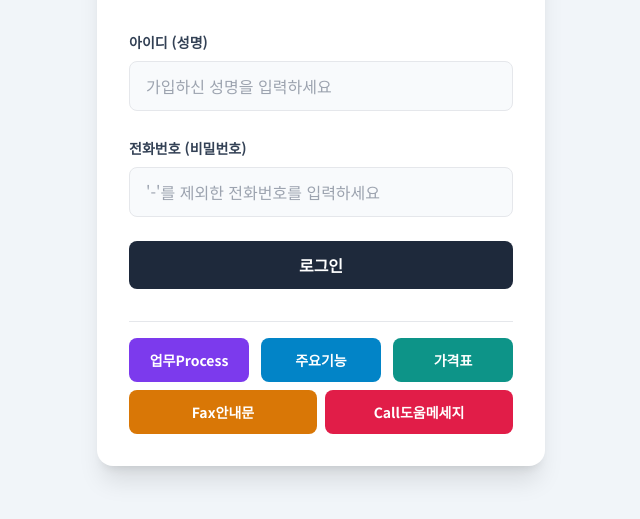
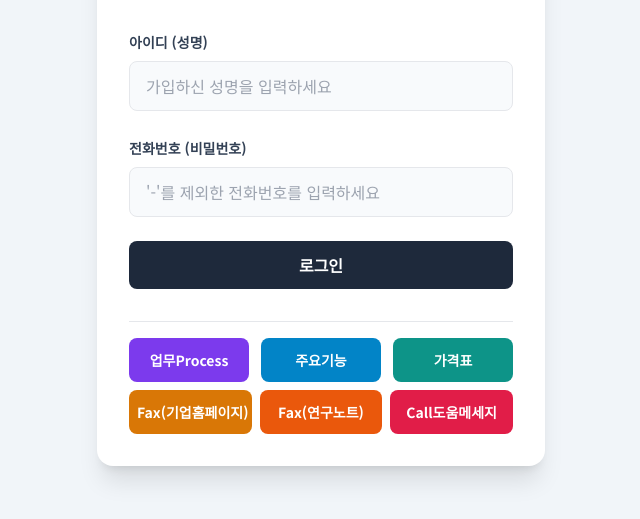
Before and after one commit to kfpc0808/researchtmfax, a website: page index.html in a window 1280 px wide. Shown: the part 217-736 px from the top of the page, without its empty margins (319-959 px from the left). Drawn offline with nearby package versions, Linux system fonts and the light colour scheme.

Commit message:
Add files via upload

```diff
--- a/index.html
+++ b/index.html
@@ -108,8 +108,9 @@
                         <button type="button" onclick="showFeaturesModal()" class="text-center py-3 px-2 text-sm font-semibold rounded-lg text-white bg-sky-600 hover:bg-sky-700">주요기능</button>
                         <button type="button" onclick="showPriceTableModal()" class="text-center py-3 px-2 text-sm font-semibold rounded-lg text-white bg-teal-600 hover:bg-teal-700">가격표</button>
                     </div>
-                    <div class="mt-2 grid grid-cols-2 gap-2">
-                        <button type="button" onclick="showFaxModal()" class="text-center py-3 px-2 text-sm font-semibold rounded-lg text-white bg-amber-600 hover:bg-amber-700">Fax안내문</button>
+                    <div class="mt-2 grid grid-cols-3 gap-2">
+                        <button type="button" onclick="window.open('fax_corp.jpg', '_blank')" class="text-center py-3 px-2 text-sm font-semibold rounded-lg text-white bg-amber-600 hover:bg-amber-700">Fax(기업홈페이지)</button>
+                        <button type="button" onclick="window.open('fax_note.jpg', '_blank')" class="text-center py-3 px-2 text-sm font-semibold rounded-lg text-white bg-orange-600 hover:bg-orange-700">Fax(연구노트)</button>
                         <button type="button" onclick="showCallHelpModal()" class="text-center py-3 px-2 text-sm font-semibold rounded-lg text-white bg-rose-600 hover:bg-rose-700">Call도움메세지</button>
                     </div>
                 </div>
```
